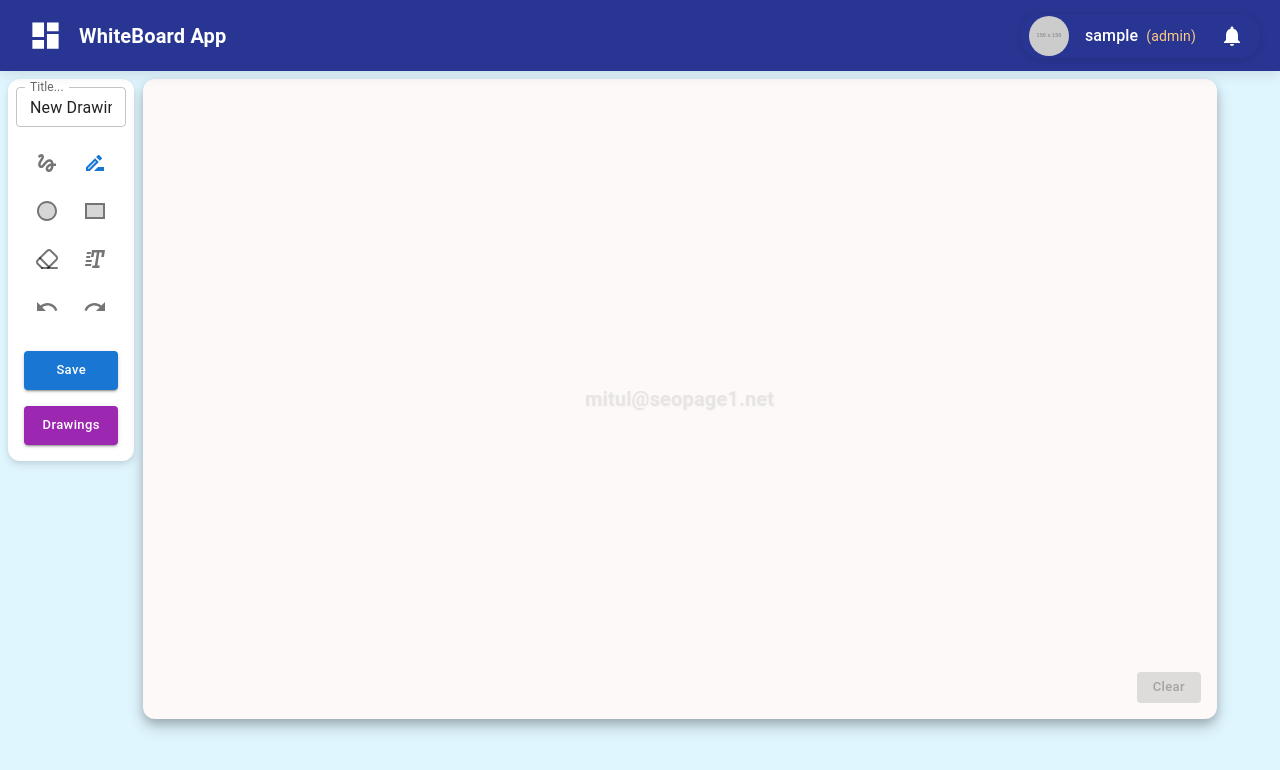
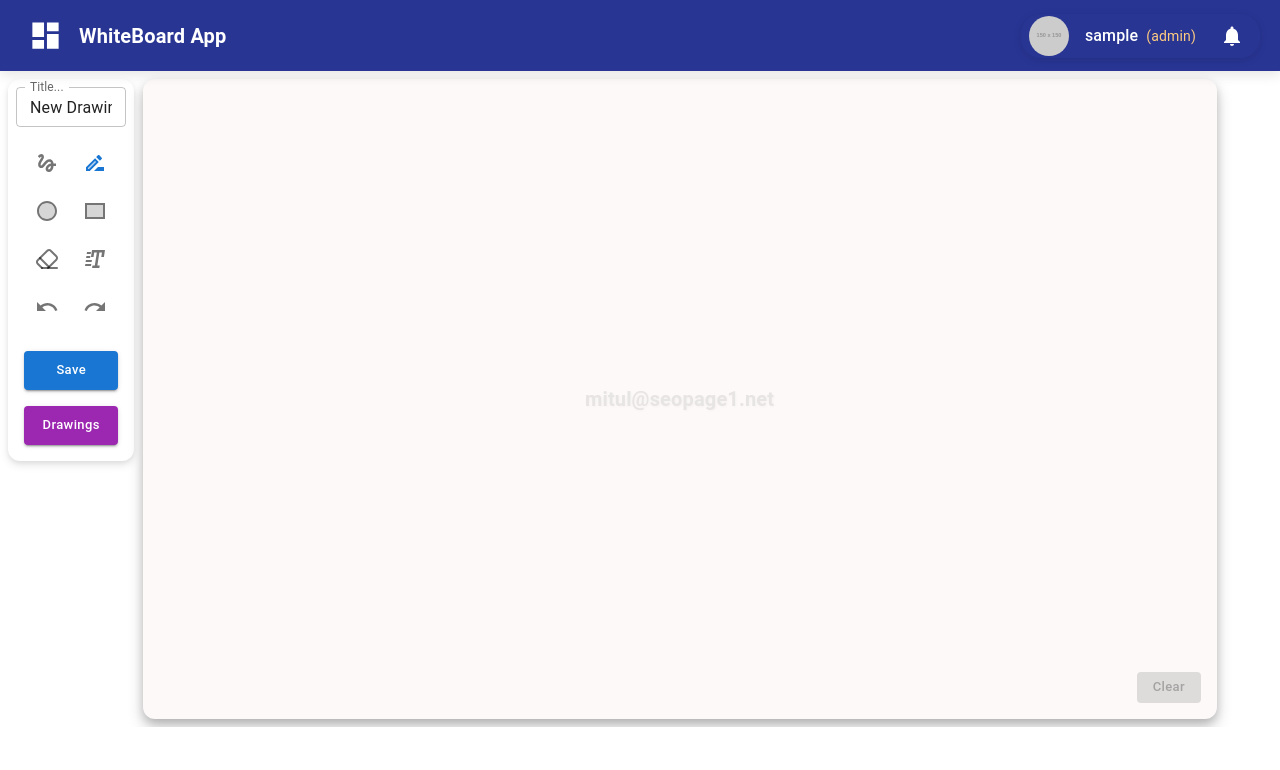
Before and after one commit to tanvirmitul1/whiteboard-application, a React (Create React App) app in the folder client/: page /create-drawing in a window 1280 px wide. Shown: the top 770 px of the page. Built offline with nearby package versions, Linux system fonts and the light colour scheme; no server answers; sample sign-in values are in the browser's storage.

Commit message:
bg and height change

```diff
--- a/client/src/pages/CreateDrawingPage.js
+++ b/client/src/pages/CreateDrawingPage.js
@@ -146,8 +146,8 @@ const CreateDrawingPage = () => {
         flexDirection: "row",
         padding: 1,
         gap: 1,
-        backgroundColor: "#e0f6ff",
-        height: "100vh",
+
+        maxHeight: "100vh",
         overflowX: "hidden",
       }}
     >
--- a/client/src/pages/EditDrawingPage.js
+++ b/client/src/pages/EditDrawingPage.js
@@ -4,13 +4,7 @@ import {
   useGetDrawingByIdQuery,
   useUpdateDrawingMutation,
 } from "../Apis/whiteboardApiSlice";
-import {
-  Button,
-  Typography,
-  Box,
-
-  CircularProgress,
-} from "@mui/material";
+import { Button, Typography, Box, CircularProgress } from "@mui/material";
 
 import LeftSidebar from "../components/createPage/LeftSidebar";
 import Whiteboard from "../components/Whiteboard";
@@ -43,7 +37,7 @@ const EditDrawingPage = () => {
   useEffect(() => {
     if (data) {
       setDrawingTitle(data.drawingTitle || "");
-      setShapes(data.shapes|| []);
+      setShapes(data.shapes || []);
     }
   }, [data]);
 
@@ -57,7 +51,6 @@ const EditDrawingPage = () => {
     setHistory([...history, newShapes]);
     setRedoStack([]);
   };
-
 
   const handleUndo = () => {
     if (history.length > 0) {
@@ -80,20 +73,20 @@ const EditDrawingPage = () => {
   // Ctrl+Z for Undo and Ctrl+Y for Redo
   useEffect(() => {
     const handleKeyDown = (e) => {
-          if (e.ctrlKey && e.key === 'z') {
+      if (e.ctrlKey && e.key === "z") {
         e.preventDefault(); // prevent the default browser undo action
         handleUndo();
       }
-          if (e.ctrlKey && e.key === 'y') {
+      if (e.ctrlKey && e.key === "y") {
         e.preventDefault(); // prevent the default browser redo action
         handleRedo();
       }
     };
 
-        window.addEventListener('keydown', handleKeyDown);
+    window.addEventListener("keydown", handleKeyDown);
 
     return () => {
-          window.removeEventListener('keydown', handleKeyDown);
+      window.removeEventListener("keydown", handleKeyDown);
     };
   }, [handleUndo, handleRedo, history, redoStack, shapes]);
 
@@ -104,9 +97,9 @@ const EditDrawingPage = () => {
         shapes: shapes,
         drawingTitle,
         userId,
-      }).unwrap()
-      .then(res=>{
-
+      })
+        .unwrap()
+        .then((res) => {
           setIsSaved(true);
 
           Swal.fire({
@@ -118,10 +111,7 @@ const EditDrawingPage = () => {
             showConfirmButton: false,
           });
           navigate("/drawing-list");
-      })
-
-
-
+        });
     } catch (error) {
       console.error("Failed to save drawing", error);
     }
@@ -147,9 +137,8 @@ const EditDrawingPage = () => {
         flexDirection: "row",
         padding: 1,
         gap: 1,
-        backgroundColor: "#e0f6ff",
-        height: "100vh",
-        overflowY: "auto",
+        maxHeight: "100vh",
+        overflowX: "hidden",
       }}
     >
       <Box
```
Lines whose indentation alone changed are shown as unchanged.
